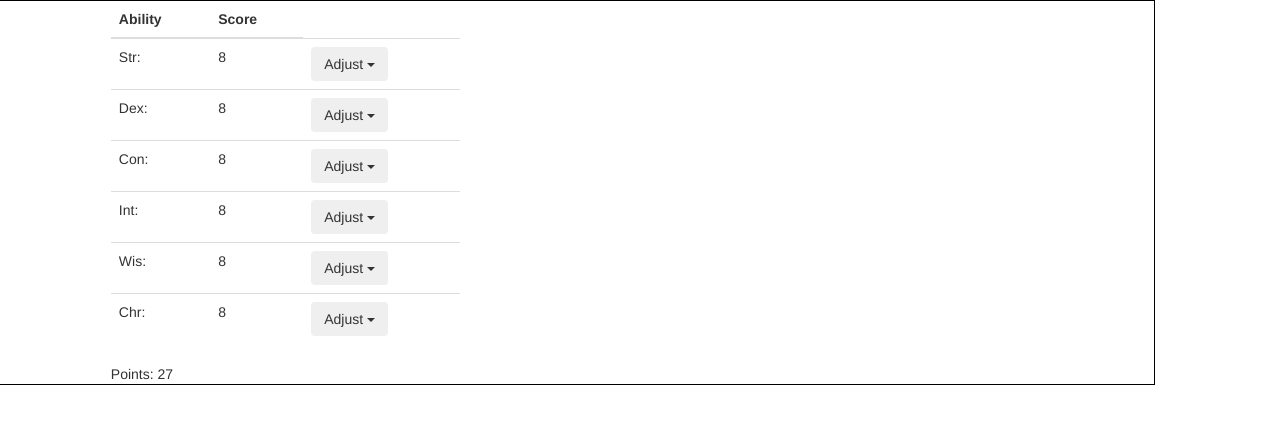
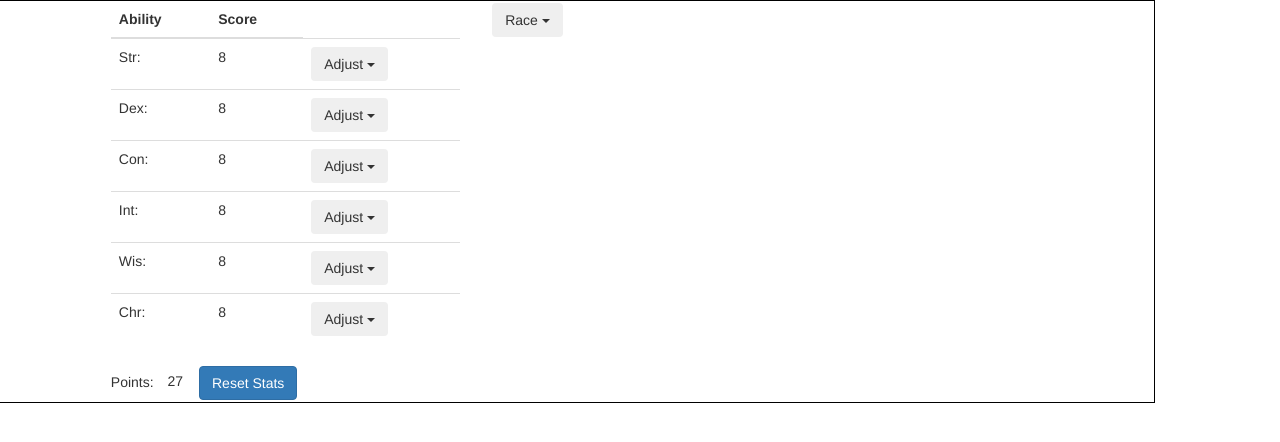
Before and after one commit to jarmbrust/vuetest1, a Vue app: page / in a window 1280 px wide. Shown: the top 442 px of the page. Built offline with nearby package versions, Linux system fonts and the light colour scheme.

Commit message:
race stuff

```diff
--- a/index.html
+++ b/index.html
@@ -2,7 +2,7 @@
 <html>
   <head>
     <meta charset="utf-8">
-    <title>vuewebsite1</title>
+    <title>Test Site</title>
     <link rel="stylesheet" href="https://maxcdn.bootstrapcdn.com/bootstrap/3.3.7/css/bootstrap.min.css" integrity="sha384-BVYiiSIFeK1dGmJRAkycuHAHRg32OmUcww7on3RYdg4Va+PmSTsz/K68vbdEjh4u" crossorigin="anonymous">
   </head>
   <body>
--- a/src/components/Abilities.vue
+++ b/src/components/Abilities.vue
@@ -22,16 +22,22 @@
              </tr>
            </tbody>
          </table>
-         <div>Points: {{ this.points }} </div>
+         <div>Points: <span class="total-points">{{ this.points }} </span>
+          <button class="btn btn-primary reset" type="button" @click="resetStats">Reset Stats</button>
+         </div>
         </div>
        </div>
-       <div class="col-md-3"></div>
+       <div class="col-md-3">
+         <app-race @selectedRace="selectedRace"></app-race>
+       </div>
        <div class="col-md-3"></div>
      </div>
   </div>
 </template>
 
 <script>
+  import Race from './Race.vue'
+
   export default {
     data () {
       return {
@@ -67,7 +73,19 @@
         let valueAdj = this.abilityCost[value]
         let pointCost = currentValue - valueAdj
         this.points += pointCost
+      },
+      resetStats () {
+        for (var key in this.abilities) {
+          this.abilities[key] = 8
+        }
+        this.points = 27
+      },
+      selectedRace (test) {
+        console.log('test' + test)
       }
+    },
+    components: {
+      appRace: Race
     }
   }
 </script>
@@ -83,4 +101,10 @@
     .dropdown-item:hover {
       background-color: #ccc;
     }
+    .total-points {
+      padding: 10px;
+    }
+    .reset {
+      margin: 2px;
+    }
 </style>
--- /dev/null
+++ b/src/components/Race.vue
@@ -0,0 +1,40 @@
+<template>
+  <div>
+    <button class="btn btn-secondary dropdown-toggle race" type="button" id="dropdownMenuButton" data-toggle="dropdown">Race <span class="caret"></span></button>
+    <div class="dropdown-menu" aria-labelledby="dropdownMenuButton">
+      <option v-for="race in races" class="dropdown-item" @click="selectRace(race)"> {{ race }}</option>
+    </div>
+  </div>
+</template>
+
+<script>
+  export default {
+    data () {
+      return {
+        races: [
+          'human', 'elf', 'dwarf', 'gnome', 'halfling', 'tiefling', 'dragonborn'
+        ]
+    //    selectRace: 'human'
+      }
+    },
+    methods: {
+      selectRace (race) {
+        console.log(race + ' in component')
+        this.$emit('selectedRace', race)
+      }
+    }
+  }
+</script>
+
+<style scoped>
+  .dropdown-item {
+      padding-left: 10px;
+      cursor: pointer;
+    }
+    .dropdown-item:hover {
+      background-color: #ccc;
+    }
+    .race {
+      margin: 2px;
+    }
+</style>
```
Also changed, not shown: 1 other file (tests, documents, lock files or other folders).
